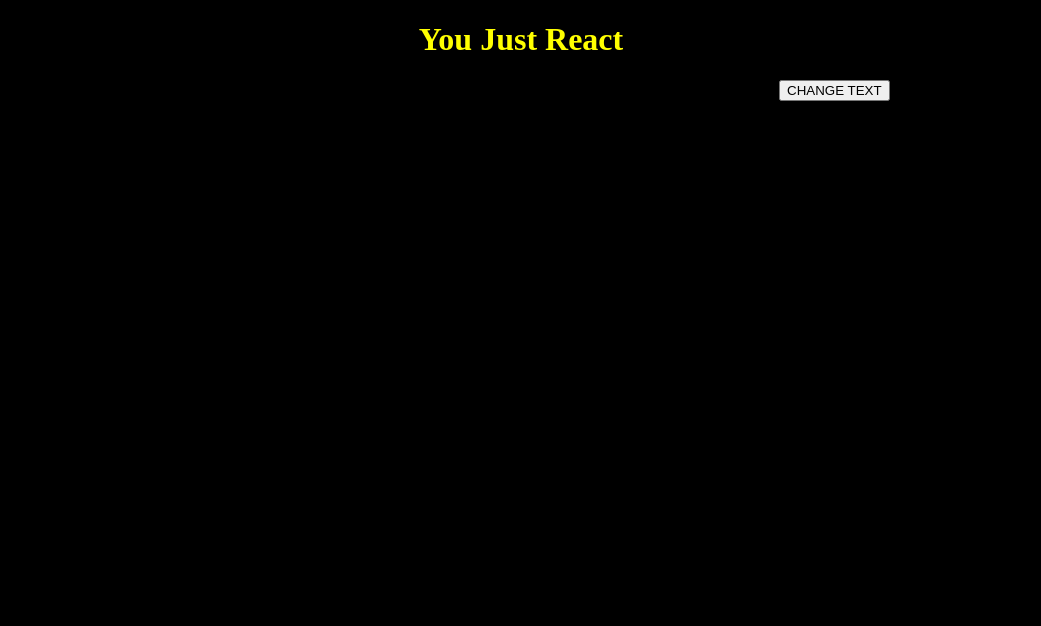
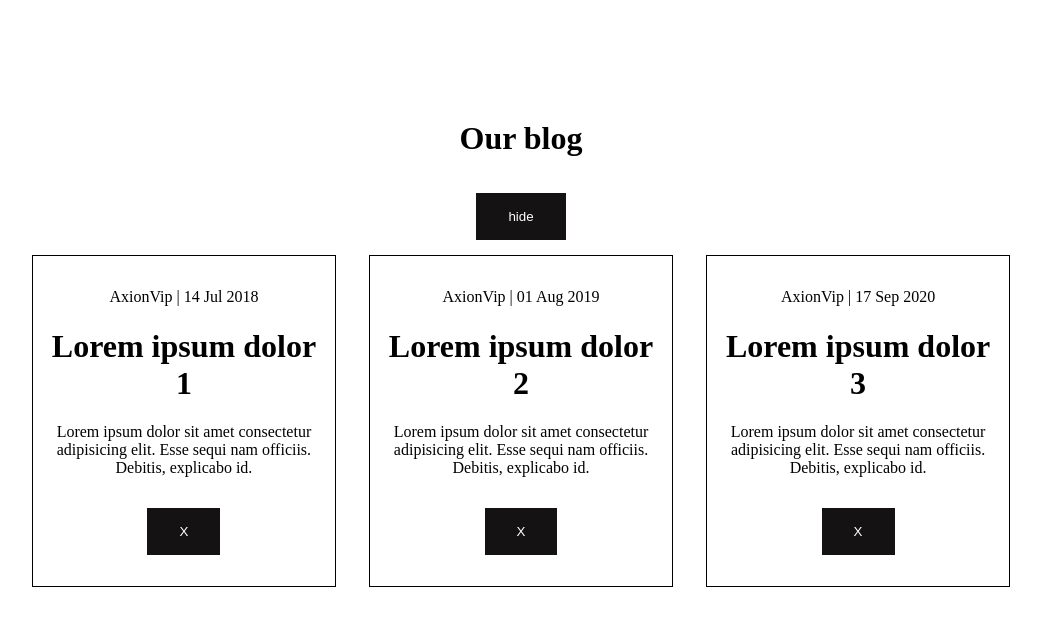
Before and after one commit to BrownEdgar/REACT-2022, a React (Create React App) app: page / in a window 1280 px wide. Shown: the top 626 px of the page, without its empty margins (119-1160 px from the left). Built offline with nearby package versions, Linux system fonts and the light colour scheme.

Commit message:
add classWork

```diff
--- /dev/null
+++ b/src/components/Edgar/homeworks/work1/App.css
@@ -0,0 +1,28 @@
+*{
+	box-sizing: border-box;
+}
+.main{
+	width: 80%;
+	margin: 120px auto;
+	text-align: center;
+}
+
+.container{
+	display:flex;
+	width: 100%;
+	justify-content:space-around;
+	align-items:center;
+}
+.container> div{
+	flex: 0 1 30%;
+	border:1px solid black;
+	padding: 1rem;
+
+}
+button {
+	padding: 1rem 2rem;
+	background-color: #141212;
+	margin: 15px;
+	color:#fff;
+	border: none;
+}
--- a/src/components/Edgar/homeworks/work1/App.js
+++ b/src/components/Edgar/homeworks/work1/App.js
@@ -1,20 +1,34 @@
-import React, {useState}  from 'react';
-import ShowArray from './ShowArray';
+import React, { useState } from 'react'
+import data  from "./data.json";
+import "./App.css"
+import Box from './Box';
 
-function App() {
-	const [value, setValue] = useState(["React.js", "props", "state"])
+export default function App() {
+	const [info, setInfo] = useState(data);
+	const [isHidden, setisHidden] = useState(false);
 
-	const addHandler = (index) => {
-		let copy = value.slice()
-		copy.splice(index,1)
-		setValue(copy)
+	const deleter = (id) => {
+		let newInfo = [...info];
+		newInfo = newInfo.filter(elem => elem.id !== id);
+		setInfo(newInfo)
 	 }
-	return (
-		<div>
-			<ShowArray data={value} addHandler={addHandler}/>
-
-		</div>
-	);
+	 const toggleButton = () => {
+		 setisHidden(!isHidden)
+	  }
+  return (
+	  <div className='main'>
+		  <h1>Our blog</h1>
+		  <button onClick={toggleButton}>{isHidden ? "show" : "hide"}</button>
+		  {!isHidden && <div className="container">
+			  {info.map(elem => {
+				  return <Box
+					  key={elem.id}
+					  title={elem.title}
+					  description={elem.description}
+					  date={elem.date}
+					  deleter={() => deleter(elem.id)} />
+			  })}
+		  </div>}
+	  </div>
+  )
 }
-
-export default App;
--- /dev/null
+++ b/src/components/Edgar/homeworks/work1/Box.jsx
@@ -0,0 +1,12 @@
+import React from 'react'
+
+export default function Box(props) {
+  return (
+	<div>
+		  <p>AxionVip | {props.date} </p>
+		  <h1>{props.title}</h1>
+		  <p>{props.description}</p>
+		  <button onClick={props.deleter}>X</button>
+	</div>
+  )
+}
--- /dev/null
+++ b/src/components/Edgar/homeworks/work1/data.json
@@ -0,0 +1,20 @@
+[
+	{
+		"id":1,
+		"title": "Lorem ipsum dolor 1",
+		"description": " Lorem ipsum dolor sit amet consectetur adipisicing elit. Esse sequi nam officiis. Debitis, explicabo id.",
+		"date": "14 Jul 2018"
+	},
+	{
+		"id": 2,
+		"title": "Lorem ipsum dolor 2",
+		"description": " Lorem ipsum dolor sit amet consectetur adipisicing elit. Esse sequi nam officiis. Debitis, explicabo id.",
+		"date": "01 Aug 2019"
+	},
+	{
+		"id": 3,
+		"title": "Lorem ipsum dolor 3",
+		"description": " Lorem ipsum dolor sit amet consectetur adipisicing elit. Esse sequi nam officiis. Debitis, explicabo id.",
+		"date": "17 Sep 2020"
+	}
+]
--- a/src/components/Noro/App.js
+++ b/src/components/Noro/App.js
@@ -3,14 +3,14 @@ import ShowArray from'./ShowArray';
 import React, {useState} from 'react';
 
 function App() {
-  const [value,setValue] = useState(["You Just React"])
+	const [value, setValue] = useState("Now You See React Developers, Don't You?")
   const addText = () =>{
-    setValue(["Now You See React Developers, Don't You?"])
+    setValue("New content")
   }
   return (
     <div>
-    <ShowArray data={value}/>
-    <button onClick={()=> addText()}>CHANGE TEXT</button>
+		<h1>{value}</h1>
+    <button onClick={addText}>CHANGE TEXT</button>
     </div>
   );
 }
--- a/src/index.js
+++ b/src/index.js
@@ -1,5 +1,5 @@
 import React from 'react';
 import ReactDOM from 'react-dom';
-import App from './components/Noro/App'
+import App from './components/Edgar/homeworks/work1/App'
 
 ReactDOM.render(<App />,document.getElementById('root'));
```
